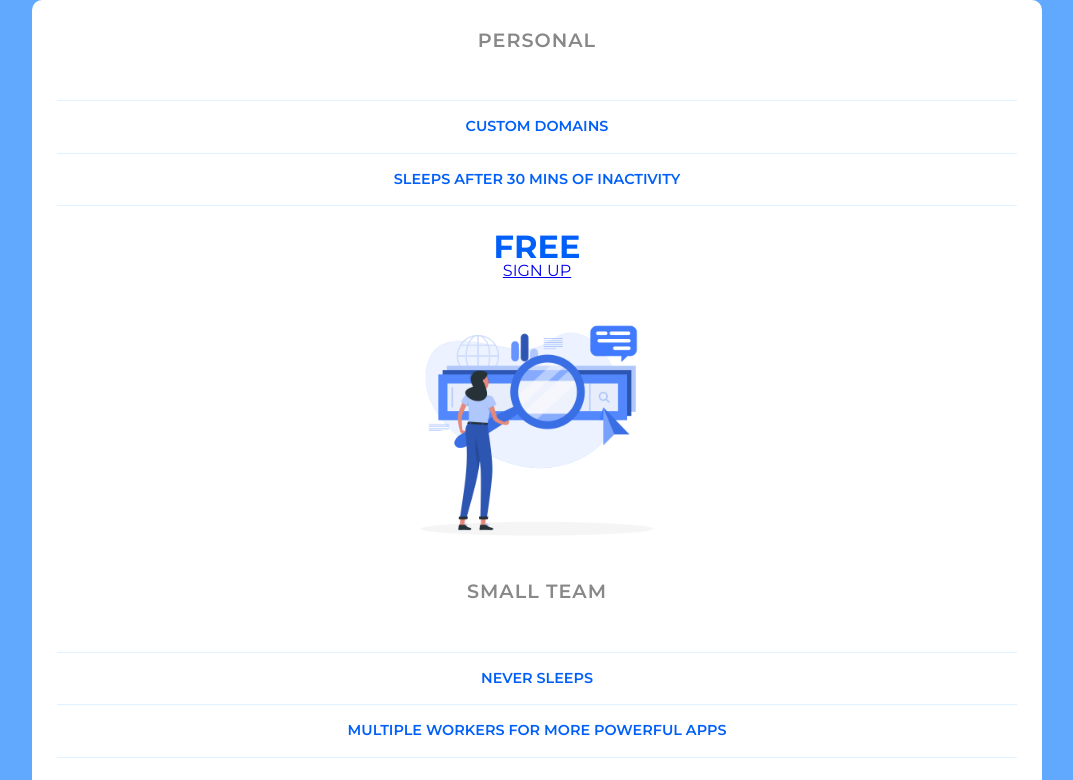
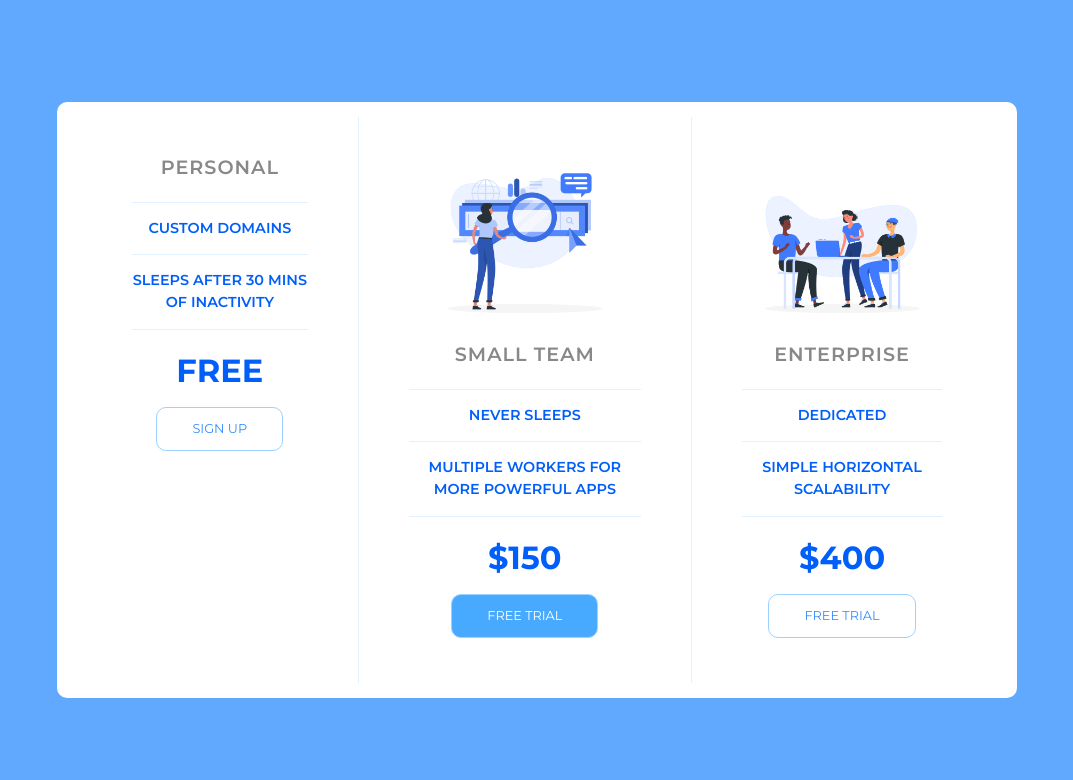
Before and after one commit to fiorenzaa/pricing-table, a plain HTML site: page index.html in a window 1280 px wide. Shown: the top 780 px of the page, without its empty margins (103-1176 px from the left). Drawn offline with Linux system fonts and the light colour scheme.

Commit message:
styling3: button, responsive

```diff
--- a/index.html
+++ b/index.html
@@ -42,7 +42,7 @@
         <li class="pricing-features-item">Simple horizontal scalability</li>
       </ul>
       <span class="pricing-price">$400</span>
-      <a href="#/" class="pricing-button is-featured">Free Trial</a>
+      <a href="#/" class="pricing-button">Free Trial</a>
     </div>
   </div>
 </body>
--- a/style.css
+++ b/style.css
@@ -137,6 +137,7 @@ table {
 /* ------------------- */
 
 html {
+  box-sizing: border-box;
   font-family: 'Montserrat', sans-serif;
 }
 
@@ -144,22 +145,25 @@ body {
   background-color: #60a9ff;
   display: flex;
   justify-content: center;
-  text-align: center;
-  text-transform: uppercase;
-  /* align-items: center; */
-  /* min-height: 100vh; */
+  align-items: center;
+  min-height: 100vh;
 }
 
 img {
-  height: 300px;
+  height: 200px;
 }
 
 .panel{
+  box-sizing: border-box;
   background-color: white;
   border-radius: 10px;
   padding: 15px 25px;
   width: 100%;
   max-width: 960px;
+  display: flex;
+  flex-direction: column;
+  text-align: center;
+  text-transform: uppercase;
 }
 
 .pricing-header{
@@ -170,7 +174,7 @@ img {
 }
 
 .pricing-features{
-  margin: 50px 0 25px;
+  margin: 25px 0;
   color: #015ff9;
 }
 
@@ -178,7 +182,7 @@ img {
   letter-spacing: 1;
   font-size: 0.9em;
   font-weight: 600;
-  padding: 15px;
+  padding: 15px 0px;
   border-top: 1px solid #e1f1ff;
   line-height: 1.5;
 }
@@ -193,3 +197,42 @@ img {
   font-size: 2em;
   display: block;
 }
+
+.pricing-button{
+  border: 1px solid #9dd1ff;
+  color: #348efe;
+  border-radius: 10px;
+  padding: 15px 35px;
+  font-size: 0.8em;
+  display: inline-block;
+  margin: 20px;
+  text-decoration: none;
+}
+
+.pricing-button:hover, .pricing-button:focus{
+  background-color: #e1f1ff;
+}
+
+.pricing-button.is-featured{
+  background-color: #48aaff;
+  color: white;
+}
+
+.pricing-button.is-featured:hover,
+.pricing-button.is-featured:focus{
+  background-color: #269aff;
+}
+
+@media screen and (min-width: 900px){
+  .panel{
+    flex-direction: row;
+  }
+  .pricing-plan{
+    border-right: 1px solid #e1f1ff;
+    border-bottom: none;
+    padding: 25px 50px;
+  }
+  .pricing-plan:last-child{
+    border-right: none;
+  }
+}
```
